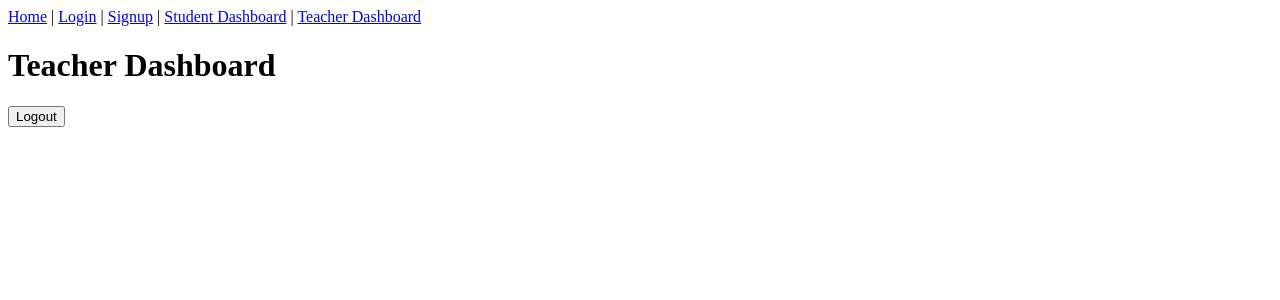
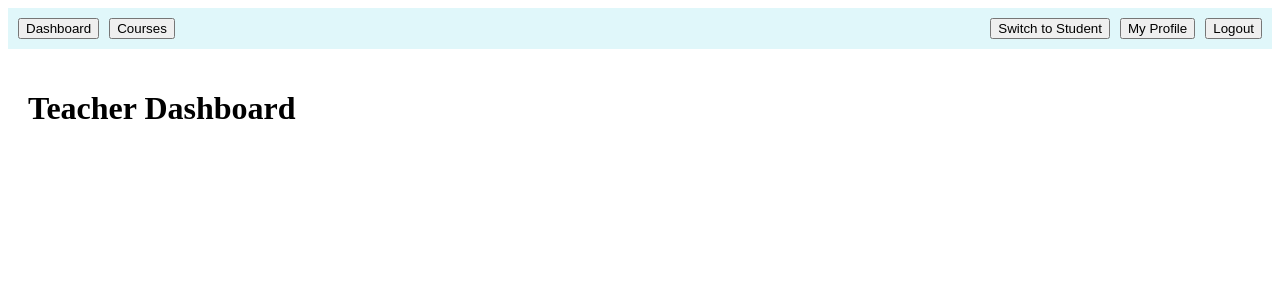
Before and after one commit to rajpatel2619/frontend_peerprogrammers, a React (Create React App) app: page /teacher-dashboard in a window 1280 px wide. Shown: the top 300 px of the page. Built offline with nearby package versions, Linux system fonts and the light colour scheme; sample sign-in values are in the browser's storage.

Commit message:
file struct change

```diff
--- a/src/App.js
+++ b/src/App.js
@@ -5,10 +5,12 @@ import { BrowserRouter as Router, Routes, Route } from 'react-router-dom';
 import Home from './pages/Home';
 import Login from './pages/Login';
 import Signup from './pages/SignUp';
-import StudentDashboard from './pages/StudentDashboard';
-import TeacherDashboard from './pages/TeacherDashboard';
+import StudentDashboard from './pages/student/StudentDashboard';
+import TeacherDashboard from './pages/teacher/TeacherDashboard';
 import Navbar from './components/Navbar';
 import ForgotPassword from './pages/ForgotPassword';
+import MyProfile from './pages/MyProfile';
+import TeachingCourses from './pages/teacher/TeachingCourses';
 
 
 
@@ -23,6 +25,9 @@ function App() {
         <Route path="/student-dashboard" element={<StudentDashboard />} />
         <Route path="/teacher-dashboard" element={<TeacherDashboard />} />
         <Route path="/forgot-password" element={<ForgotPassword />} />
+        <Route path="/profile" element={<MyProfile />}/>
+        <Route path="/teacher/teaching-courses" element={<TeachingCourses />}/>
+        {/* <Route path="/student/learning-courses" element={< />}/> */}
       </Routes>
     </Router>
   );
--- a/src/components/Navbar.js
+++ b/src/components/Navbar.js
@@ -1,14 +1,60 @@
 // src/components/Navbar.js
-import { Link } from 'react-router-dom';
+import { useNavigate, useLocation } from 'react-router-dom';
+import TeacherNavbar from './TeacherNavbar';
+import StudentNavbar from './StudentNavbar';
 
 export default function Navbar() {
-  return (
-    <nav>
-      <Link to="/">Home</Link> |{" "}
-      <Link to="/login">Login</Link> |{" "}
-      <Link to="/signup">Signup</Link> |{" "}
-      <Link to="/student-dashboard">Student Dashboard</Link> |{" "}
-      <Link to="/teacher-dashboard">Teacher Dashboard</Link>
-    </nav>
+  const navigate = useNavigate();
+  const location = useLocation();
+
+  // Check for token in localStorage or sessionStorage
+  const token = localStorage.getItem('token') || sessionStorage.getItem('token');
+
+  // Determine if user is currently in student section
+  const isStudent = location.pathname.includes('/student');
+
+  // Logout handler
+  const handleLogout = () => {
+    localStorage.removeItem('token');
+    sessionStorage.removeItem('token');
+    navigate('/login');
+  };
+
+  // Toggle between teacher and student dashboards
+  const handleToggle = () => {
+    if (isStudent) {
+      navigate('/teacher-dashboard');
+    } else {
+      navigate('/student-dashboard');
+    }
+  };
+
+  // If no token, show minimal nav with only Home and Login buttons
+  if (!token) {
+    return (
+      <nav
+        style={{
+          padding: '10px',
+          background: '#f2f2f2',
+          display: 'flex',
+          justifyContent: 'space-between',
+          alignItems: 'center',
+        }}
+      >
+        <div>
+          <button onClick={() => navigate('/')}>Home</button>
+        </div>
+        <div>
+          <button onClick={() => navigate('/login')}>Login</button>
+        </div>
+      </nav>
+    );
+  }
+
+  // Render the appropriate navbar with logout and toggle passed as props
+  return isStudent ? (
+    <StudentNavbar onLogout={handleLogout} onSwitch={handleToggle} />
+  ) : (
+    <TeacherNavbar onLogout={handleLogout} onSwitch={handleToggle} />
   );
 }
--- /dev/null
+++ b/src/components/StudentNavbar.js
@@ -0,0 +1,28 @@
+// src/components/StudentNavbar.js
+import { useNavigate } from 'react-router-dom';
+
+export default function StudentNavbar({ onLogout, onSwitch }) {
+  const navigate = useNavigate();
+
+  return (
+    <nav
+      style={{
+        padding: '10px',
+        background: '#fff3e0', // light orange background for student
+        display: 'flex',
+        justifyContent: 'space-between',
+        alignItems: 'center',
+      }}
+    >
+      <div>
+        <button onClick={() => navigate('/student-dashboard')}>Dashboard</button>
+      </div>
+
+      <div>
+        <button onClick={onSwitch}>Switch to Teacher</button>
+        <button onClick={() => navigate('/profile')}>My Profile</button>
+        <button onClick={onLogout}>Logout</button>
+      </div>
+    </nav>
+  );
+}
--- /dev/null
+++ b/src/components/TeacherNavbar.js
@@ -0,0 +1,29 @@
+// src/components/TeacherNavbar.js
+import { useNavigate } from 'react-router-dom';
+
+export default function TeacherNavbar({ onLogout, onSwitch }) {
+  const navigate = useNavigate();
+
+  return (
+    <nav
+      style={{
+        padding: '10px',
+        background: '#e0f7fa', // light cyan background for teacher
+        display: 'flex',
+        justifyContent: 'space-between',
+        alignItems: 'center',
+      }}
+    >
+      <div style={{ display: 'flex', gap: '10px' }}>
+        <button onClick={() => navigate('/teacher-dashboard')}>Dashboard</button>
+        <button onClick={() => navigate('/teacher/teaching-courses')}>Courses</button> {/* Added Courses */}
+      </div>
+
+      <div style={{ display: 'flex', gap: '10px' }}>
+        <button onClick={onSwitch}>Switch to Student</button>
+        <button onClick={() => navigate('/profile')}>My Profile</button>
+        <button onClick={onLogout}>Logout</button>
+      </div>
+    </nav>
+  );
+}
--- a/src/pages/StudentDashboard.js
+++ b/src/pages/MyProfile.js
@@ -1,7 +1,8 @@
+// src/pages/MyProfile.js
 import { useEffect } from 'react';
 import { useNavigate } from 'react-router-dom';
 
-export default function StudentDashboard() {
+export default function MyProfile() {
   const navigate = useNavigate();
 
   useEffect(() => {
@@ -11,17 +12,10 @@ export default function StudentDashboard() {
     }
   }, [navigate]);
 
-  const handleLogout = () => {
-    localStorage.removeItem('token');
-    sessionStorage.removeItem('token');
-    navigate('/login');
-  };
-
   return (
     <div>
-      <h1>Student Dashboard</h1>
-      <button onClick={handleLogout}>Logout</button>
-      {/* Your student dashboard content here */}
+      <h1>My Profile</h1>
+      <p>This is your profile page.</p>
     </div>
   );
 }
--- /dev/null
+++ b/src/pages/student/StudentDashboard.js
@@ -0,0 +1,25 @@
+import { useEffect } from 'react';
+import { useNavigate } from 'react-router-dom';
+
+export default function StudentDashboard() {
+  const navigate = useNavigate();
+
+  useEffect(() => {
+    const token = localStorage.getItem('token') || sessionStorage.getItem('token');
+    if (!token) {
+      navigate('/login');
+    }
+  }, [navigate]);
+
+  const handleLogout = () => {
+    localStorage.removeItem('token');
+    sessionStorage.removeItem('token');
+    navigate('/login');
+  };
+
+  return (
+    <div>
+      <h1>Student Dashboard</h1>
+    </div>
+  );
+}
--- a/src/pages/TeacherDashboard.js
+++ b/src/pages/teacher/TeacherDashboard.js
@@ -1,5 +1,6 @@
 import { useEffect } from 'react';
-import { useNavigate } from 'react-router-dom';
+import { useNavigate, Link } from 'react-router-dom';
+import TeachingCourses from './TeachingCourses';
 
 export default function TeacherDashboard() {
   const navigate = useNavigate();
@@ -18,10 +19,10 @@ export default function TeacherDashboard() {
   };
 
   return (
-    <div>
+    <div style={{ padding: '20px' }}>
       <h1>Teacher Dashboard</h1>
-      <button onClick={handleLogout}>Logout</button>
-      {/* Your teacher dashboard content here */}
+
+
     </div>
   );
 }
--- /dev/null
+++ b/src/pages/teacher/TeachingCourses.js
@@ -0,0 +1,77 @@
+// src/pages/TeachingCourses.js
+import React, { useEffect, useState } from 'react';
+import { useNavigate } from 'react-router-dom';
+
+export default function TeachingCourses() {
+  const [courses, setCourses] = useState([]);
+  const [loading, setLoading] = useState(true);
+  const navigate = useNavigate();
+
+  useEffect(() => {
+    const token = localStorage.getItem('token') || sessionStorage.getItem('token');
+    if (!token) {
+      navigate('/login');
+      return;
+    }
+
+    fetch('http://localhost:8000/api/teacher/courses', {
+      headers: {
+        Authorization: `Bearer ${token}`,
+      },
+    })
+      .then(res => res.json())
+      .then(data => {
+        setCourses(data);
+        setLoading(false);
+      })
+      .catch(error => {
+        console.error('Error fetching courses:', error);
+        setLoading(false);
+      });
+  }, [navigate]);
+
+  const handleEdit = (courseId) => {
+    // navigate or open edit modal
+    alert(`Edit course ${courseId}`);
+  };
+
+  const handlePublish = (courseId) => {
+    // send publish request to backend
+    alert(`Publish course ${courseId}`);
+  };
+
+  if (loading) return <p>Loading courses...</p>;
+
+  return (
+    <div>
+      <h2>Teaching Courses</h2>
+      <table border="1" cellPadding="10">
+        <thead>
+          <tr>
+            <th>Course ID</th>
+            <th>Course Name</th>
+            <th>Actions</th>
+          </tr>
+        </thead>
+        <tbody>
+          {courses.length > 0 ? (
+            courses.map((course) => (
+              <tr key={course.courseId}>
+                <td>{course.courseId}</td>
+                <td>{course.courseName}</td>
+                <td>
+                  <button onClick={() => handleEdit(course.courseId)}>Edit</button>{" "}
+                  <button onClick={() => handlePublish(course.courseId)}>Publish</button>
+                </td>
+              </tr>
+            ))
+          ) : (
+            <tr>
+              <td colSpan="3">No courses found.</td>
+            </tr>
+          )}
+        </tbody>
+      </table>
+    </div>
+  );
+}
```
Also changed, not shown: src/pages/student/LearningCourses.js (added).
